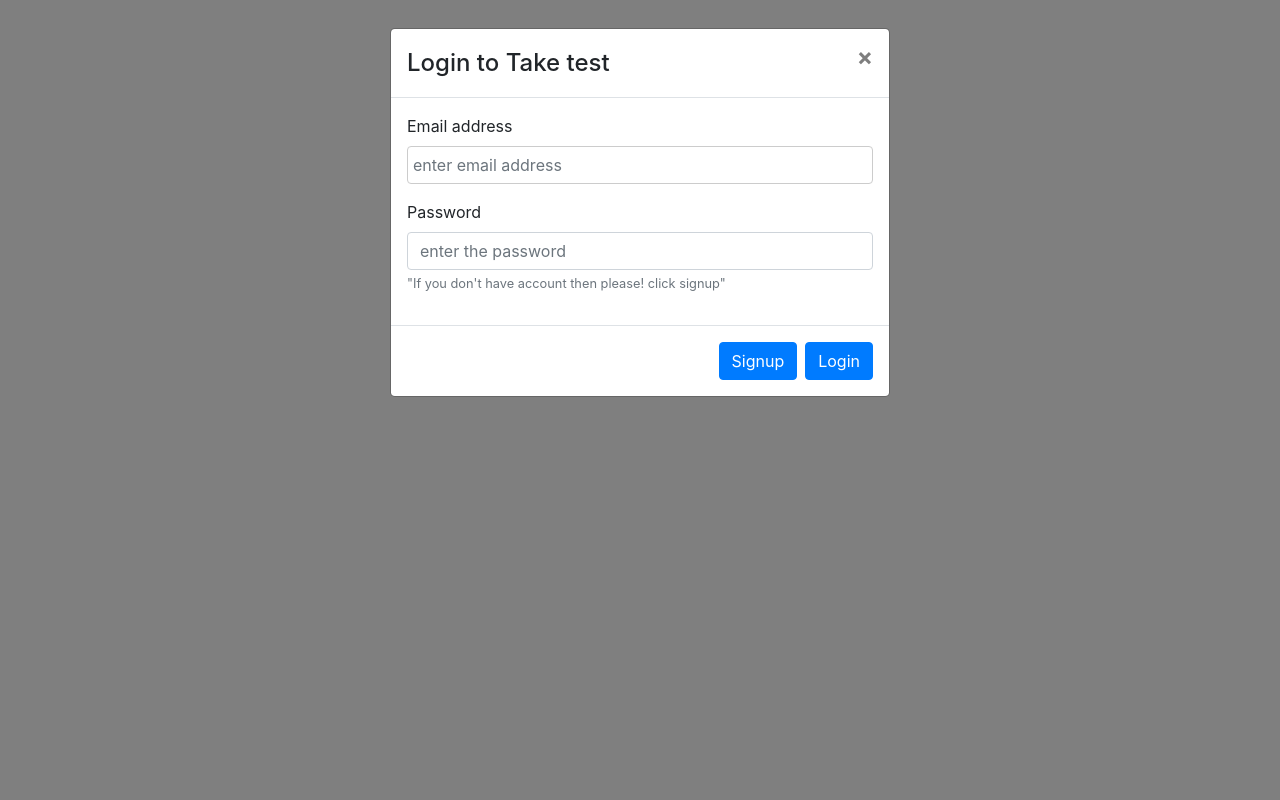
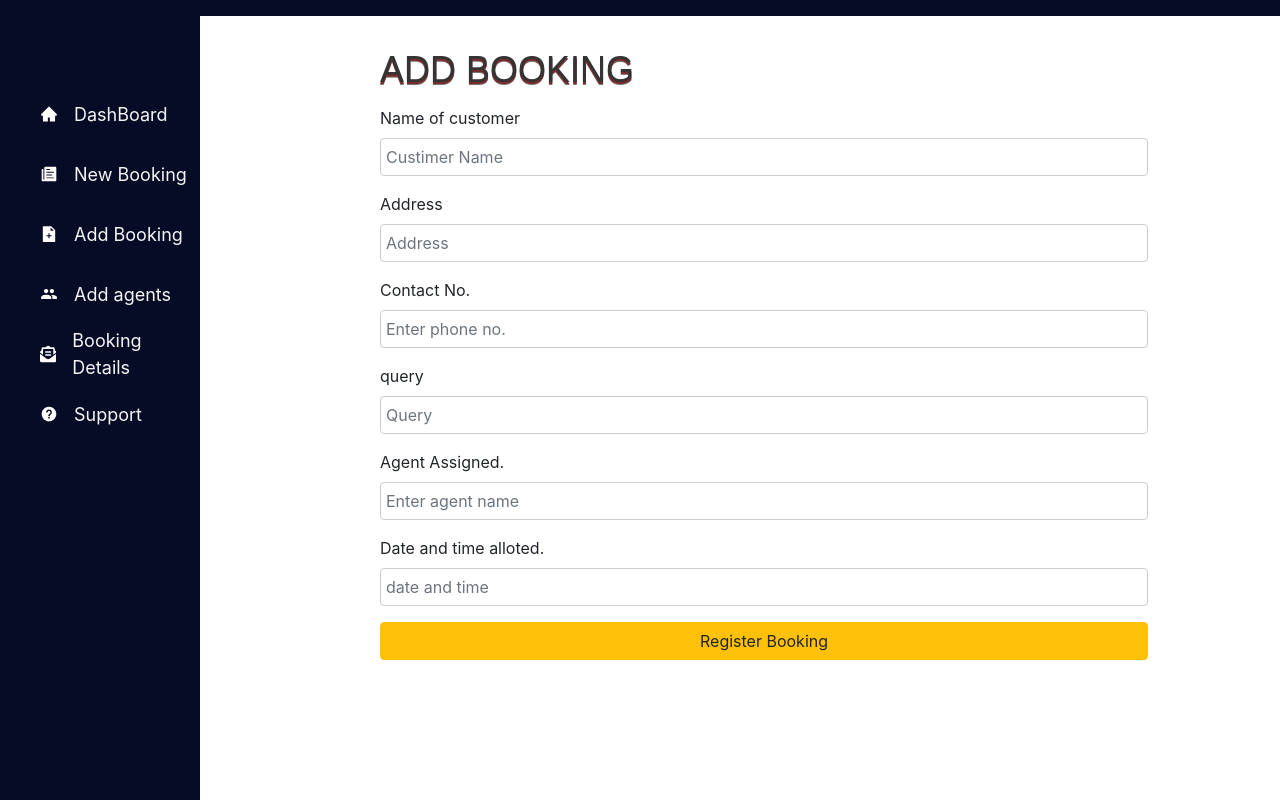
Before and after one commit to manuchaturvedi/Servicefrontend, a React (Create React App) app: page /AddBooking in a window 1280 px wide. Built offline with nearby package versions, Linux system fonts and the light colour scheme.

Commit message:
added the agent and booking page

```diff
--- /dev/null
+++ b/src/AddAgent.js
@@ -0,0 +1,41 @@
+import React, { Component } from "react";
+import './SignIn.css';
+export default class AddAgent extends Component {
+    render() {
+        return (
+          <div className="koni">
+            <form>
+                <h2>Add Agent</h2>
+
+                <div className="form-group">
+                    <label>Name of Agent</label>
+                    <input type="email" className="form-control" placeholder="Agent Name" />
+                </div>
+
+                <div className="form-group">
+                    <label>Address</label>
+                    <input type="text" className="form-control" placeholder="Address" />
+                </div>
+                <div className="form-group">
+                    <label>Contact No.</label>
+                    <input type="text" className="form-control" placeholder="Enter phone no." />
+                </div>
+                <div className="form-group">
+                    <label>Join on</label>
+                    <input type="text" className="form-control" placeholder="Join Date" />
+                </div>
+                <div className="form-group">
+                    <label>UserName Alloted.</label>
+                    <input type="text" className="form-control" placeholder="Enter user name" />
+                </div>
+                <div className="form-group">
+                    <label>Password alloted.</label>
+                    <input type="text" className="form-control" placeholder="Password" />
+                </div>
+
+                <button type="submit" className="btn btn-success btn-block">Add Agent</button>
+            </form>
+            </div>
+        );
+    }
+}
--- a/src/App.css
+++ b/src/App.css
@@ -160,3 +160,9 @@ input[type=email] {
   display: inline-block;
   font-size: 16px;
 }
+.kon{
+  width: 300px;
+  margin-top:170px;
+  margin-left:38%;
+  margin-right:25%;
+}
--- a/src/App.js
+++ b/src/App.js
@@ -1,10 +1,53 @@
 import './App.css';
 import Login from './Login.js';
+import Signin from './signin.js';
+import SideBar from './sidebar.js';
+import AddAgent from './AddAgent.js';
+import {
+  BrowserRouter as Router,
+  Switch,
+  Route,
+  Link
+} from "react-router-dom";
+function Home() {
+  return <div>
+    <Login/>
+    </div>;
+}
 
+function AddAgentfun() {
+  return <div>
+    <SideBar/>
+  </div>;
+}
+
+function AddBookingfun() {
+  return <div>
+  <SideBar/>
+</div>;
+}
 function App() {
   return (
-    <Login/>
-  );
+    <Router>
+    <div>
+
+      {/* A <Switch> looks through its children <Route>s and
+          renders the first one that matches the current URL. */}
+      <Switch>
+        <Route path="/AddAgent">
+          <AddAgentfun />
+        </Route>
+        <Route path="/AddBooking">
+          <AddBookingfun />
+        </Route>
+        <Route path="/">
+          <Home />
+        </Route>
+      </Switch>
+    </div>
+  </Router>
+);
+
 }
 
 
--- a/src/Login.js
+++ b/src/Login.js
@@ -1,85 +1,72 @@
-import React, {Component } from 'react'
-import Modal from 'react-bootstrap/Modal'
-import Button from 'react-bootstrap/Button';
-import Form from 'react-bootstrap/Form'
-import FormControl from 'react-bootstrap/FormControl';
-import Alert from 'react-bootstrap/Alert'
+import React, { Component } from "react";
+import './App.css';
+import Signin from './signin.js';
+import SideBar from './sidebar.js';
+import AddAgent from './AddAgent.js';
+import {
+    BrowserRouter as Router,
+    Switch,
+    Route,
+    Link,
+    Redirect
+  } from "react-router-dom";
 
 export default class Login extends Component {
-    constructor(props)
-    {super(props)
-        this.login=this.login.bind(this);
-        this.handleChange=this.handleChange.bind(this);
-        this.signup=this.signup.bind(this);
-
-     this.state={
-         email:"",
-         password:"",
-         show:true,
-          errorlogin:false,
-          errorsignin:false
-
-     }
+    constructor(props) {
+    super(props);
+        this.state = {
+        redirect: false,
+        username:'',
+        password:''
+      }
+      this.handleChange = this.handleChange.bind(this);
     }
-
-    login(e){
-
-    }
-    handleChange(e){
+      setRedirect = () => {
+       if(this.state.username=='admin' && this.state.password=='admin')
+        this.setState({
+          redirect: true
+        })
+      }
+      handleChange=(e)=>{
         this.setState({
             [e.target.name]:e.target.value
         })
     }
-    signup(e){
-
-    }
-
+      renderRedirect = () => {
+        if (this.state.redirect) {
+          return <Redirect to='/AddAgent' />
+        }
+      }
     render() {
         return (
+          <div className="kon">
+            <form>
+                <h3>Sign In</h3>
 
-<div>
-      <Modal show={this.state.show}>
-        <Modal.Header closeButton>
-          <Modal.Title>Login to Take test</Modal.Title>
-        </Modal.Header>
-             <Modal.Body>  <form>
-             <Form.Group controlId="formBasicEmail">
-             <Form.Label>Email address</Form.Label>
-              <FormControl
-              type="email"
-               name="email"
-               id="email"
-               placeholder="enter email address"
-               onChange={this.handleChange}
-               value={this.state.email}
-              />
+                <div className="form-group">
+                    <label>Email address</label>
+                    <input type="email" className="form-control" name="username" placeholder="Enter email" value={this.state.username}  onChange={this.handleChange}/>
+                </div>
 
-              </Form.Group>
-                <Form.Group controlId="formBasicPassword">
-                <Form.Label>Password</Form.Label>
-                <Form.Control type="password" name="password"
-                  id="password"
-                  placeholder="enter the password"
-                  onChange={this.handleChange}
-                  value={this.state.password}/>
-                  <Form.Text className="text-muted">
-                    {this.state.errorlogin?<Alert variant="danger">wrong password or email,please signin if you are a new user</Alert>:this.state.errorsignin?<Alert variant="warning">if you are a new user please use proper email and password</Alert>:<div>"If you don't have account then please! click signup"</div> }
-              </Form.Text>
-                </Form.Group>
-                <Form.Group controlId="formBasicCheckbox">
-                 </Form.Group>
-                    </form>
-               </Modal.Body>
-               <Modal.Footer>
-          <Button variant="primary" onClick={this.signup}>
-            Signup
-          </Button>
-          <Button variant="primary" onClick={this.login}>
-            Login
-          </Button>
-        </Modal.Footer>
-      </Modal>
+                <div className="form-group">
+                    <label>Password</label>
+                    <input type="password" className="form-control" name="password" placeholder="Enter password" value={this.state.password}  onChange={this.handleChange}/>
+                </div>
+
+                <div className="form-group">
+                    <div className="custom-control custom-checkbox">
+                        <input type="checkbox" className="custom-control-input" id="customCheck1" />
+                        <label className="custom-control-label" htmlFor="customCheck1">Remember me</label>
+                    </div>
+                </div>
+                {this.renderRedirect()}
+                <button onClick={this.setRedirect}>LOGIN</button>
+                <p className="forgot-password text-right">
+                    Forgot <a href="#">password?</a>
+                </p>
+            </form>
+
             </div>
-        )
+        );
     }
 }
--- /dev/null
+++ b/src/Navbar.css
@@ -0,0 +1,72 @@
+.navbar {
+    background-color: #060b26;
+    height: 2px;
+    display: flex;
+    justify-content: start;
+    align-items: center;
+  }
+
+  .menu-bars {
+    margin-left: 0rem;
+    font-size: 2rem;
+    background: none;
+  }
+
+  .nav-menu {
+    background-color: #060b26;
+    width: 200px;
+    height: 100vh;
+    display: flex;
+    justify-content: center;
+    position: fixed;
+    top: 0;
+    left: -100%;
+    transition: 850ms;
+  }
+
+  .nav-menu.active {
+    left: 0;
+    transition: 350ms;
+  }
+
+  .nav-text {
+    display: flex;
+    justify-content: start;
+    align-items: center;
+    padding: 8px 0px 0px 0px;
+    list-style: none;
+    height: 60px;
+  }
+
+  .nav-text a {
+    text-decoration: none;
+    color: #f5f5f5;
+    font-size: 18px;
+    width: 95%;
+    height: 100%;
+    display: flex;
+    align-items: center;
+    padding: 0 0px;
+    border-radius: 4px;
+  }
+
+  .nav-text a:hover {
+    background-color: #1a83ff;
+  }
+
+  .nav-menu-items {
+    width: 100%;
+  }
+
+  .navbar-toggle {
+    background-color: #060b26;
+    width: 100%;
+    height: 80px;
+    display: flex;
+    justify-content: start;
+    align-items: center;
+  }
+
+  span {
+    margin-left: 16px;
+  }
--- /dev/null
+++ b/src/SidebarData.js
@@ -0,0 +1,43 @@
+import React from 'react';
+import * as FaIcons from 'react-icons/fa';
+import * as AiIcons from 'react-icons/ai';
+import * as IoIcons from 'react-icons/io';
+
+export const SidebarData = [
+  {
+    title: 'DashBoard',
+    path: '/',
+    icon: <AiIcons.AiFillHome />,
+    cName: 'nav-text'
+  },
+  {
+    title: 'New Booking',
+    path: '/AddBooking',
+    icon: <IoIcons.IoIosPaper />,
+    cName: 'nav-text'
+  },
+  {
+    title: 'Add Booking ',
+    path: '/AddBooking',
+    icon: <AiIcons.AiFillFileAdd />,
+    cName: 'nav-text'
+  },
+  {
+    title: 'Add agents',
+    path: '/AddAgent',
+    icon: <IoIcons.IoMdPeople />,
+    cName: 'nav-text'
+  },
+  {
+    title: 'Booking Details',
+    path: '/messages',
+    icon: <FaIcons.FaEnvelopeOpenText />,
+    cName: 'nav-text'
+  },
+  {
+    title: 'Support',
+    path: '/support',
+    icon: <IoIcons.IoMdHelpCircle />,
+    cName: 'nav-text'
+  }
+];
--- /dev/null
+++ b/src/SignIn.css
@@ -0,0 +1,16 @@
+.koni{
+    margin: 0;
+    padding: 0;
+    width: 60%;
+    margin-left: 380px;
+}
+.koni h2{
+    margin: 1em 0 0.5em 0;
+	color: #343434;
+	font-weight: normal;
+	font-family: 'Ultra', sans-serif;
+	font-size: 36px;
+	line-height: 36px;
+	text-transform: uppercase;
+	text-shadow: 0 2px rgb(126, 42, 42), 0 3px #777;
+}
--- /dev/null
+++ b/src/sidebar.js
@@ -0,0 +1,63 @@
+
+import React, { useState } from 'react';
+import * as FaIcons from 'react-icons/fa';
+import * as AiIcons from 'react-icons/ai';
+import { Link, BrowserRouter as Router,  Switch,
+    Route } from 'react-router-dom';
+import { SidebarData } from './SidebarData';
+import './Navbar.css';
+import { IconContext } from 'react-icons';
+import Login from './Login.js';
+import Signin from './signin.js';
+import SideBar from './sidebar.js';
+import AddAgent from './AddAgent.js';
+
+function Navbar() {
+  const [sidebar, setSidebar] = useState(false);
+
+  const showSidebar = () => setSidebar(!sidebar);
+
+  return (
+    <>
+    <Router>
+      <IconContext.Provider value={{ color: '#fff' }}>
+        <div className='navbar'>
+          <Link to='#' className='menu-bars'>
+            <FaIcons.FaBars onClick={showSidebar} />
+          </Link>
+        </div>
+        <nav className={'nav-menu active'}>
+          <ul className='nav-menu-items' onClick={showSidebar}>
+            <li className='navbar-toggle'>
+              <Link to='#' className='menu-bars'>
+              </Link>
+            </li>
+            {SidebarData.map((item, index) => {
+              return (
+                <li key={index} className={item.cName}>
+                  <Link to={item.path}>
+                    {item.icon}
+                    <span>{item.title}</span>
+                  </Link>
+
+                </li>
+              );
+            })}
+          </ul>
+
+        </nav>
+      </IconContext.Provider>
+      <Switch>
+          <Route path='/AddAgent'>
+              <AddAgent/>
+          </Route>
+          <Route path='/AddBooking'>
+              <Signin/>
+          </Route>
+          </Switch>
+      </Router>
+    </>
+  );
+}
+
+export default Navbar;
--- /dev/null
+++ b/src/signin.js
@@ -0,0 +1,41 @@
+import React, { Component } from "react";
+import './SignIn.css';
+export default class Signin extends Component {
+    render() {
+        return (
+          <div className="koni">
+            <form>
+                <h2>Add Booking</h2>
+
+                <div className="form-group">
+                    <label>Name of customer</label>
+                    <input type="email" className="form-control" placeholder="Custimer Name" />
+                </div>
+
+                <div className="form-group">
+                    <label>Address</label>
+                    <input type="text" className="form-control" placeholder="Address" />
+                </div>
+                <div className="form-group">
+                    <label>Contact No.</label>
+                    <input type="text" className="form-control" placeholder="Enter phone no." />
+                </div>
+                <div className="form-group">
+                    <label>query</label>
+                    <input type="text" className="form-control" placeholder="Query" />
+                </div>
+                <div className="form-group">
+                    <label>Agent Assigned.</label>
+                    <input type="text" className="form-control" placeholder="Enter agent name" />
+                </div>
+                <div className="form-group">
+                    <label>Date and time alloted.</label>
+                    <input type="text" className="form-control" placeholder="date and time" />
+                </div>
+
+                <button type="submit" className="btn btn-warning btn-block">Register Booking</button>
+            </form>
+            </div>
+        );
+    }
+}
```
Also changed, not shown: package.json (+6 -2 lines), 2 other files (tests, documents, lock files or other folders).
